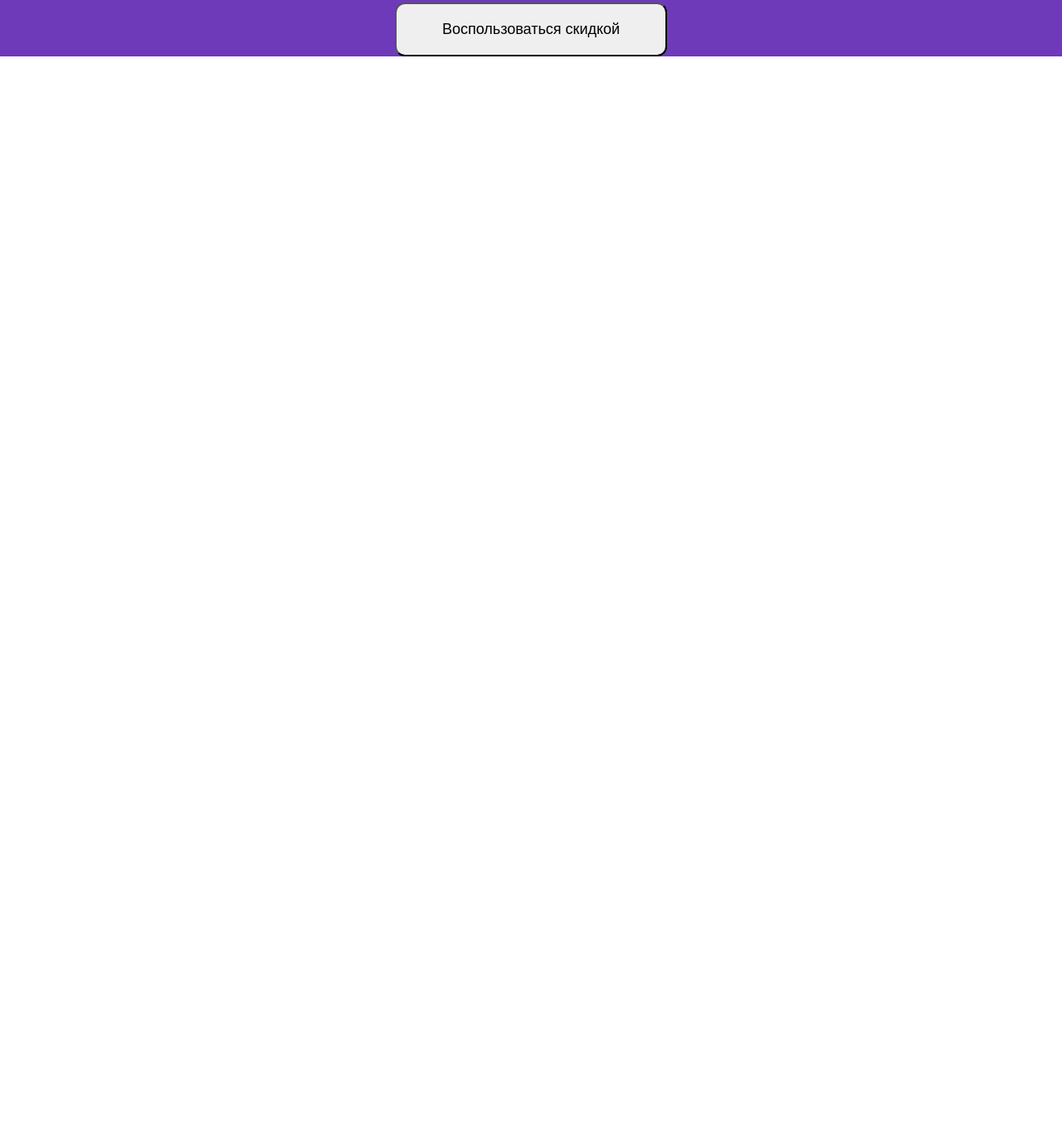
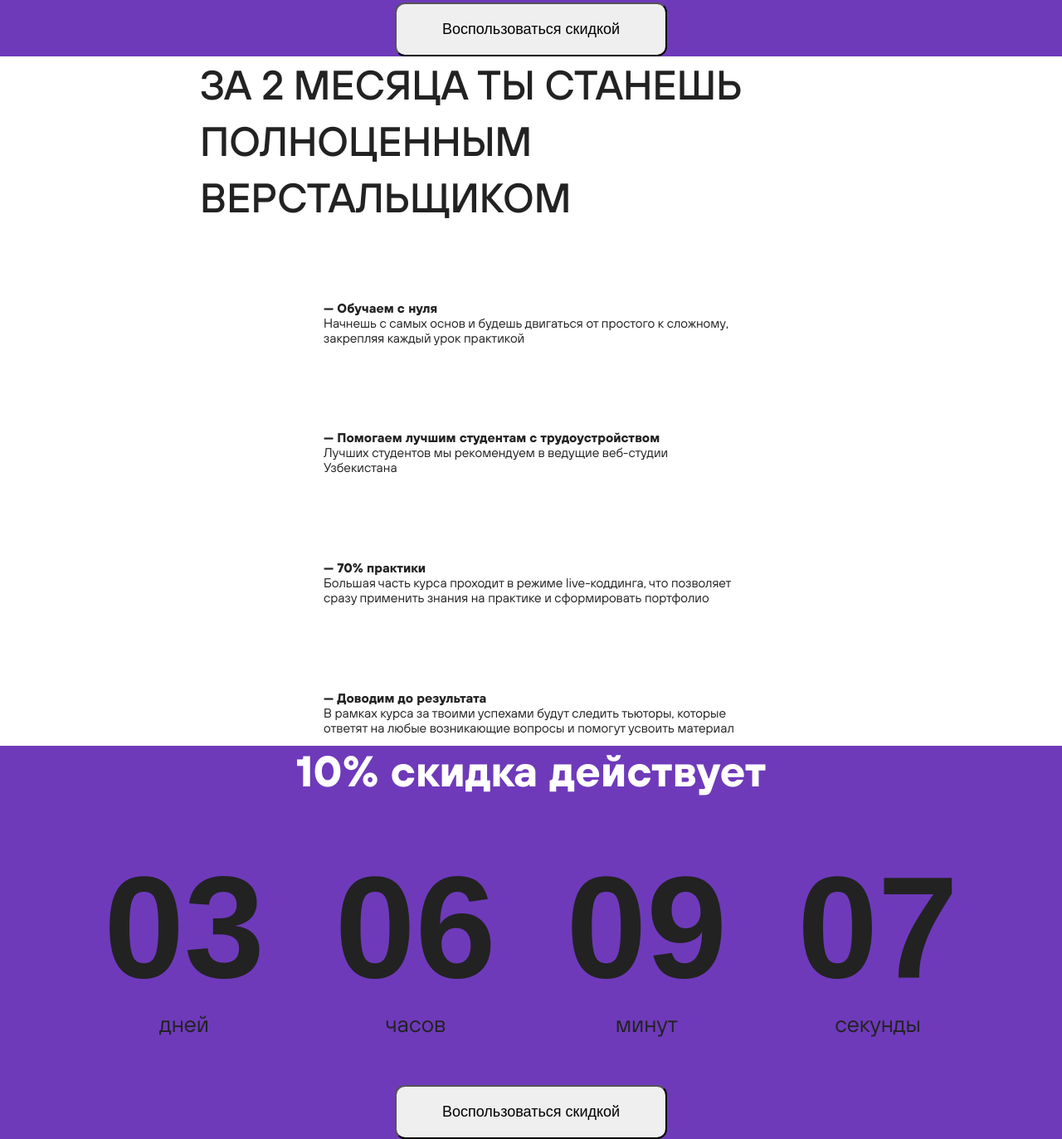
Before and after one commit to umajon/Course-56-Landing-Valiev-Umid, a plain HTML site: page index.html in a window 1280 px wide. Shown: the part 3761-5134 px from the top of the page at 83% size. Before the commit the page ends 3829 px from the top, so only its background shows below. Drawn offline with Linux system fonts and the light colour scheme; a web font is replaced by a local one.

Commit message:
page5+timer2

```diff
--- a/css/style.css
+++ b/css/style.css
@@ -179,13 +179,12 @@ div.courseDetails {
     width: 477px;
 
 }
-
 .saleContainer {
     background-color: #6E3ABA;
     display: flex;
     flex-direction: column;
     align-items: center;
-    padding: calc(4.4vw +23 px) 0 calc(5.3w +20px);
+    padding: calc(4.4vw + 23px) 0 calc(5.3w + 20px);
 }
 .saleContainer h3 {
     color: white;
@@ -197,7 +196,7 @@ div.courseDetails {
     gap: 85px;
     margin-bottom: calc(4vw + 6px);
 }
-.date {
+.date, .date2 {
     font-size: calc(12.6vw + 12.8px);
     font-family: "chava", sans-serif;
 }
@@ -206,3 +205,28 @@ div.courseDetails {
     display: block;
     text-align: center;
 }
+
+.promises h3{
+    font-size: calc(2vw + 24px);
+    margin: 0 138px 90px 120px;
+    text-align: left;
+    text-transform: uppercase;
+    line-height: calc(3.1vw + 28.26px);
+    font-weight: 500;
+}
+
+.studyProcess {
+    display: flex;
+    flex-wrap: wrap;
+    gap: 90px 120px;
+    justify-content: center;
+}
+
+.processInfo {
+    max-width: 500px;
+    min-width: 328px;
+    text-align: left;
+    margin-bottom: calc(0.6vw + 5.13px);
+    font-size: calc(0.1vw + 14.27px);
+
+}
--- a/index.html
+++ b/index.html
@@ -87,11 +87,57 @@
             <span>секунды</span>
         </div>
     </div>
+    <button class="white">Воспользоваться скидкой</button>
+</section>
 
+<section class="promises">
+
+<h3>За 2 месяца ты станешь полноценным верстальщиком</h3>
+
+<div class="studyProcess">
+    <div class="processInfo">
+        <h4>— Обучаем с нуля</h4>
+        <span>Начнешь с самых основ и будешь двигаться от простого к сложному, закрепляя каждый урок практикой</span>
+    </div>
+    <div class="processInfo">
+        <h4>—  Помогаем лучшим студентам с трудоустройством</h4>
+        <span>Лучших студентов мы рекомендуем в ведущие веб-студии Узбекистана</span>
+    </div>
+    <div class="processInfo">
+        <h4>—  70% практики</h4>
+        <span>Большая часть курса проходит в режиме live-коддинга, что позволяет сразу применить знания на практике и сформировать портфолио</span>
+    </div>
+    <div class="processInfo">
+        <h4>—  Доводим до результата</h4>
+        <span>В рамках курса за твоими успехами будут следить тьюторы, которые ответят на любые возникающие вопросы и помогут усвоить материал</span>
+    </div>
+
+</div>
+
+</section>
+<section class="saleContainer">
+    <h3>10% скидка действует</h3>
+    <div class="time">
+        <div class="timeCard">
+            <h2 class="date">00</h2>
+            <span>дней</span>
+        </div>
+        <div class="timeCard">
+            <h2 class="date">00</h2>
+            <span>часов</span>
+        </div>
+        <div class="timeCard">
+            <h2 class="date">00</h2>
+            <span>минут</span>
+        </div>
+        <div class="timeCard">
+            <h2 class="date">00</h2>
+            <span>секунды</span>
+        </div>
+    </div>
     <button class="white">Воспользоваться скидкой</button>
-
-
 </section>
 <script src="./js/script.js"></script>
 
+
 </html>
--- a/js/script.js
+++ b/js/script.js
@@ -1,8 +1,6 @@
 function correctDate(date) {
     return date < 10 ? "0" + date : date;
 }
-
-
 
 function sale() {
     let saleDate = new Date(2024, 8, 25)
@@ -17,11 +15,19 @@ function sale() {
     timeValue[1].innerHTML = correctDate(hours)
     timeValue[2].innerHTML = correctDate(minutes)
     timeValue[3].innerHTML = correctDate(seconds)
+    timeValue[4].innerHTML = correctDate(day)
+    timeValue[5].innerHTML = correctDate(hours)
+    timeValue[6].innerHTML = correctDate(minutes)
+    timeValue[7].innerHTML = correctDate(seconds)
     if (date <= 0) {
         timeValue[0].innerHTML = "00"
         timeValue[1].innerHTML = "00"
         timeValue[2].innerHTML = "00"
         timeValue[3].innerHTML = "00"
+        timeValue[4].innerHTML = "00"
+        timeValue[5].innerHTML = "00"
+        timeValue[6].innerHTML = "00"
+        timeValue[7].innerHTML = "00"
     }
 }
 sale();
```
